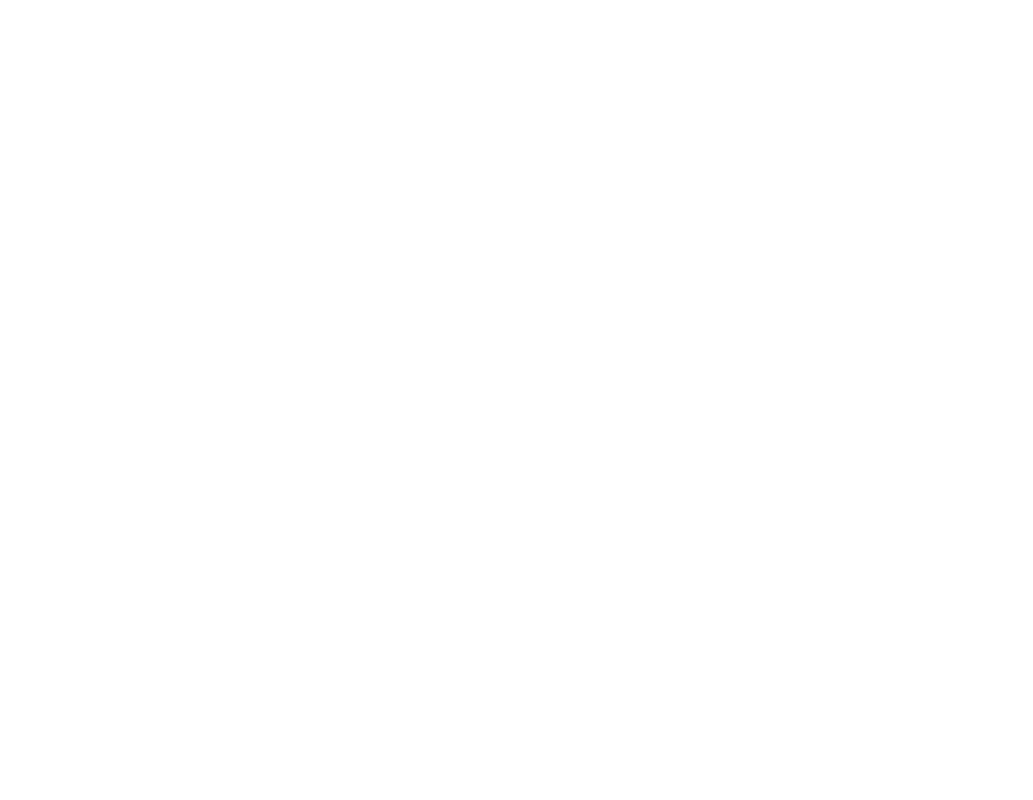
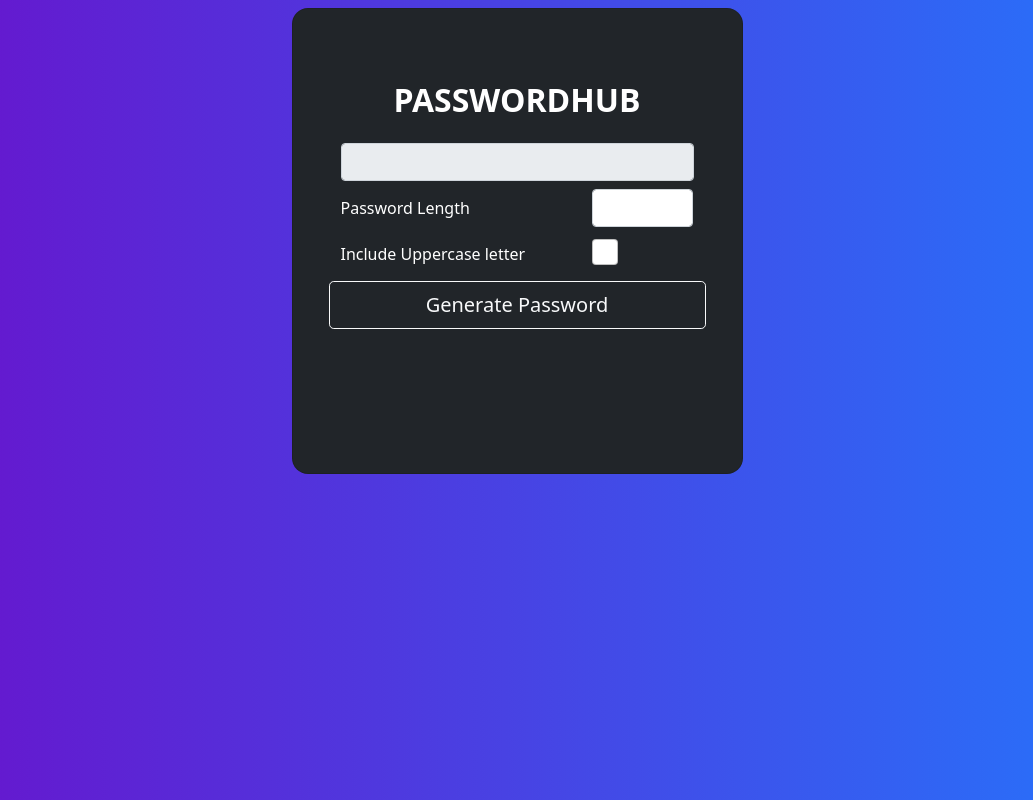
Before and after one commit to krishdu/Password-Generator, a plain HTML site: page index.html in a window 1280 px wide. Shown: the whole page, without its empty margins (123-1156 px from the left). Drawn offline with nearby package versions, Linux system fonts and the light colour scheme.

Commit message:
added UI part only for uppercase

```diff
--- /dev/null
+++ b/css/main_style.css
@@ -0,0 +1,14 @@
+.gradient{
+  /* for old browsers */
+  background: #6a11cb;
+
+  /* Chrome 10-25, Safari 5.1-6 */
+  background: -webkit-linear-gradient(to right, rgba(106, 17, 203, 1), rgba(37, 117, 252, 1));
+
+  /* W3C, IE 10+/ Edge, Firefox 16+, Chrome 26+, Opera 12+, Safari 7+ */
+  background: linear-gradient(to right, rgba(106, 17, 203, 1), rgba(37, 117, 252, 1))
+}
+
+input[type="checkbox"]{
+    padding: 12px;
+}
--- a/index.html
+++ b/index.html
@@ -9,10 +9,57 @@
     <link rel="stylesheet" href="https://cdn.jsdelivr.net/npm/bootstrap@5.0.2/dist/css/bootstrap.min.css"
         integrity="sha384-EVSTQN3/azprG1Anm3QDgpJLIm9Nao0Yz1ztcQTwFspd3yD65VohhpuuCOmLASjC" crossorigin="anonymous">
     <link rel="stylesheet" href="https://cdnjs.cloudflare.com/ajax/libs/font-awesome/4.7.0/css/font-awesome.min.css">
+    <link rel="stylesheet" href="./css/main_style.css">
 </head>
 
-<body>
+<body class="gradient">
+    <div class="container-fluid">
+        <div class="container py-2">
+            <div class="row d-flex justify-content-center">
+                <div class="col-md-8 col-lg-6 col-xl-5">
+                    <div class="card bg-dark text-white" style="border-radius: 1rem;">
+                        <div class="card-body p-5">
 
+                            <div class="mb-md-5 mt-md-4 pb-5">
+                                <h2 class="fw-bold mb-2 text-uppercase text-center">PasswordHUB</h2>
+                                <div class="row mb-2">
+                                    <div class="col-12">
+                                        <h6 class="text-center" id="notification"></h6>
+                                    </div>
+                                </div>
+                                <div class="row mb-2">
+                                    <div class="col-12">
+                                        <input type="text" id="generatedPassword" class="form-control" readonly />
+                                    </div>
+                                </div>
+                                <div class="row mb-2">
+                                    <div class="col-8">
+                                        <label for="passwordLength" class="col-form-label">Password Length</label>
+                                    </div>
+                                    <div class="col-4">
+                                        <input type="number" id="passwordLength" class="form-control">
+                                    </div>
+                                </div>
+                                <div class="row mb-2">
+                                    <div class="col-8">
+                                        <label for="isUpperCase" class="col-form-label">Include Uppercase letter</label>
+                                    </div>
+                                    <div class="col-4 form-checkform-check">
+                                        <input type="checkbox" class="form-check-input" id="isUpperCase">
+                                    </div>
+                                </div>
+
+                                <div class="row">
+                                    <button class="btn btn-outline-light btn-lg px-5" type="button">Generate
+                                        Password</button>
+                                </div>
+                            </div>
+                        </div>
+                    </div>
+                </div>
+            </div>
+        </div>
+    </div>
 
     <script type="text/javascript" defer src="./js/main_script.js"></script>
 </body>
```
Also changed, not shown: 1 other file.
